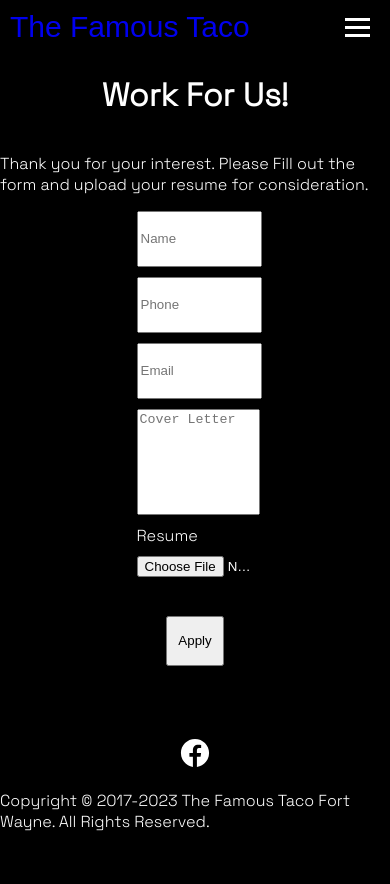
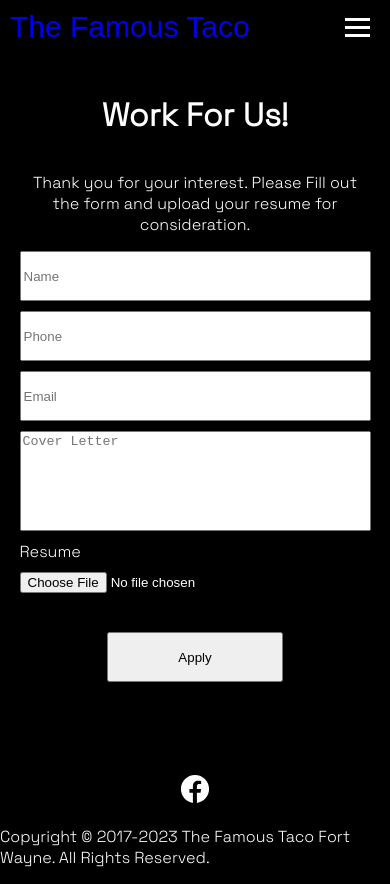
Before and after one commit to noelbarrera/famous-taco-website, a React (Vite) app: page /join in a window 390 px wide. Before the commit the page ends 848 px from the top, so only its background shows below. Built offline with nearby package versions, Linux system fonts and the light colour scheme; a web font is replaced by a local one.

Commit message:
update design on form for smaller devices

```diff
--- a/src/styles/JoinOurTeamPage.css
+++ b/src/styles/JoinOurTeamPage.css
@@ -3,6 +3,8 @@
     flex-direction: column;
     flex: 1 1 auto;
     align-items: center;
+    margin: 5% 5%;
+    text-align: center;
 }
 
 .page-container-submission {
@@ -15,7 +17,7 @@
     justify-content: center;
     align-items: start;
     gap: 10px;
-    width: 30%;
+    width: 33%;
 }
 
 .page-container-form input {
@@ -35,3 +37,16 @@
     height: 100px;
     resize: none;
 }
+
+
+/* Mobile */
+@media (max-width: 786.89px){
+    .page-container-form {
+        width: 100%;
+    }
+
+    .page-container-form input, textarea {
+        box-sizing: border-box;
+    }
+
+ }
```
